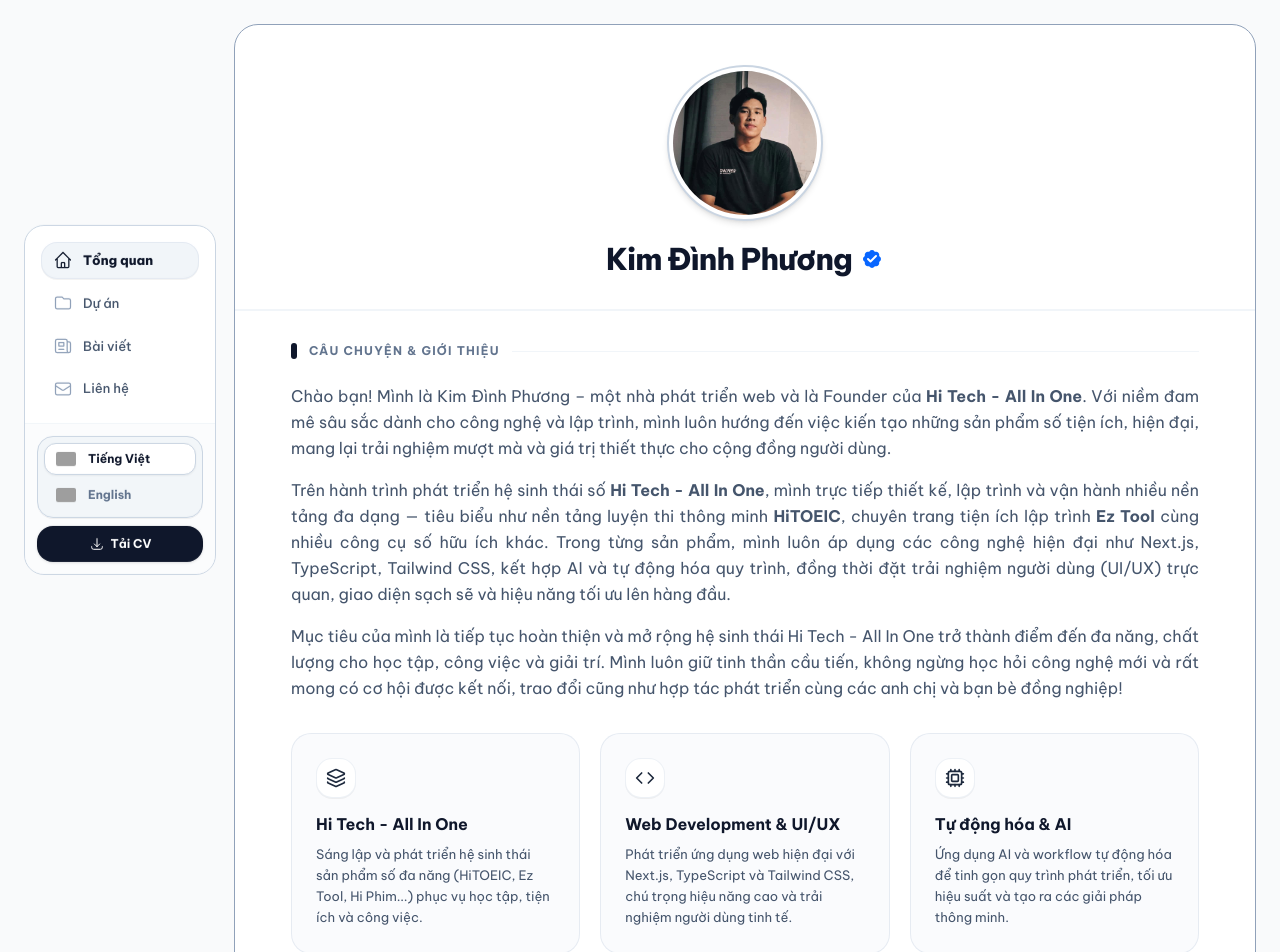
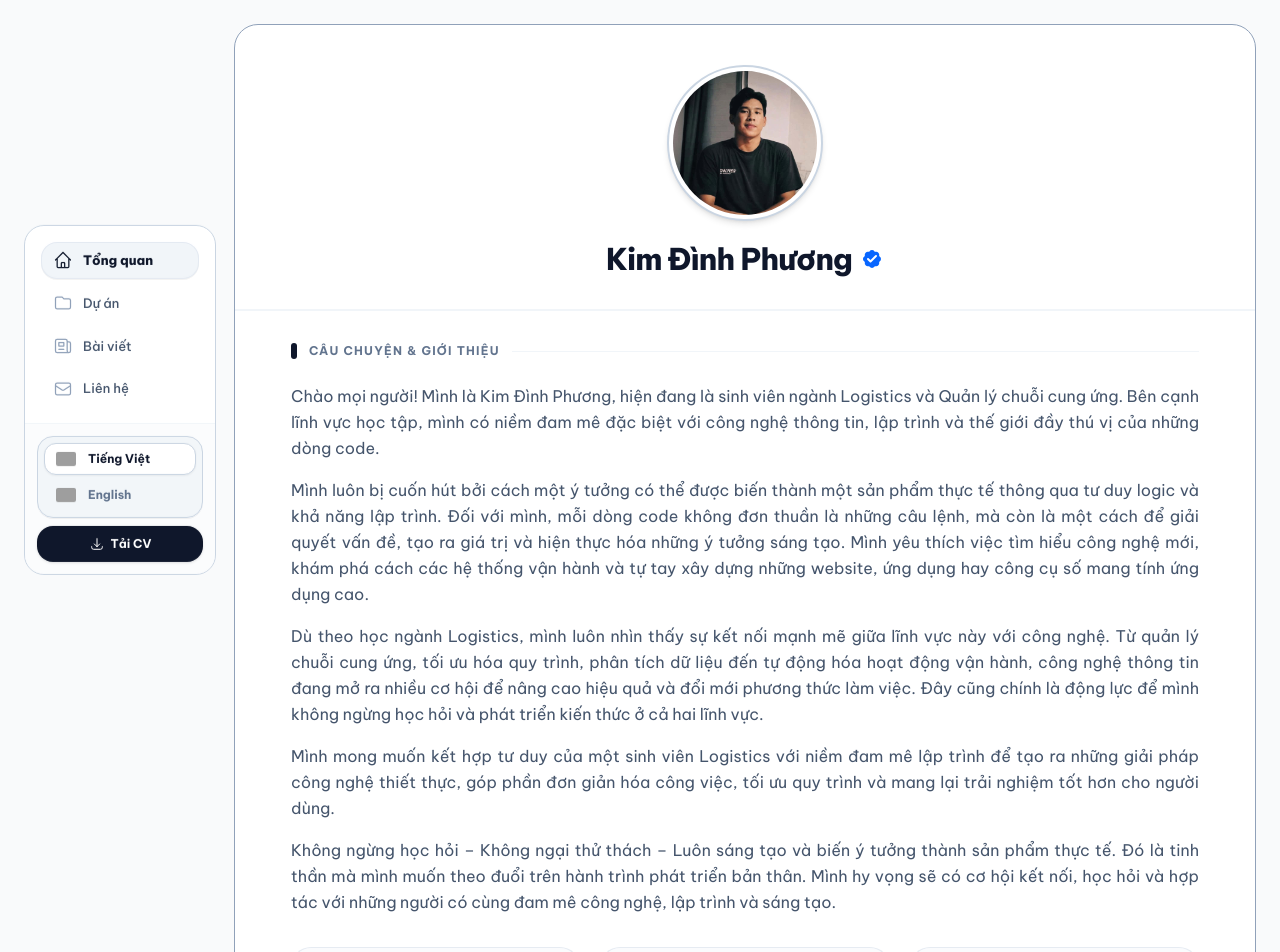
Before and after one commit to dinhphuong25/portfolio1, a Next.js app: page / in a window 1280 px wide. Shown: the top 952 px of the page. Built offline with nearby package versions, Linux system fonts and the light colour scheme; grey boxes are pictures that could not be loaded.

Commit message:
feat(about): update narrative story and remove founder references

```diff
--- a/src/app/layout.tsx
+++ b/src/app/layout.tsx
@@ -25,10 +25,10 @@ export const metadata: Metadata = {
   applicationName: "Kim Đình Phương Portfolio",
   title: {
     template: "%s | Kim Đình Phương",
-    default: "Kim Đình Phương - Founder @ Hi Tech - All In One"
+    default: "Kim Đình Phương - Portfolio"
   },
-  description: "Founder @ Hi Tech - All In One. Web Developer đam mê xây dựng các sản phẩm web hiện đại, UI/UX tối ưu và công cụ tiện ích cho cộng đồng.",
-  keywords: ["Hi Tech - All In One", "Kim Đình Phương", "Web Developer", "Next.js", "TypeScript", "HiTOEIC", "Ez Tool", "Portfolio"],
+  description: "Kim Đình Phương - Sinh viên ngành Logistics và Quản lý chuỗi cung ứng với niềm đam mê công nghệ thông tin và lập trình web.",
+  keywords: ["Kim Đình Phương", "Logistics", "Supply Chain", "Web Development", "Next.js", "TypeScript", "Portfolio"],
   authors: [{ name: "Kim Đình Phương", url: "https://dinhphuong.dev" }],
   creator: "Kim Đình Phương",
   publisher: "Kim Đình Phương",
@@ -47,8 +47,8 @@ export const metadata: Metadata = {
     canonical: "/",
   },
   openGraph: {
-    title: "Kim Đình Phương - Founder @ Hi Tech - All In One",
-    description: "Founder @ Hi Tech - All In One. Web Developer đam mê xây dựng các sản phẩm web hiện đại, UI/UX tối ưu và công cụ tiện ích.",
+    title: "Kim Đình Phương - Portfolio",
+    description: "Hồ sơ cá nhân và dự án của Kim Đình Phương - Sinh viên Logistics & Quản lý chuỗi cung ứng đam mê công nghệ và lập trình.",
     url: "https://dinhphuong.dev",
     siteName: "Kim Đình Phương Portfolio",
     images: [
@@ -75,8 +75,8 @@ export const metadata: Metadata = {
   },
   twitter: {
     card: "summary_large_image",
-    title: "Kim Đình Phương - Founder @ Hi Tech - All In One",
-    description: "Founder @ Hi Tech - All In One. Web Developer đam mê xây dựng các sản phẩm web hiện đại và công cụ số tiện ích.",
+    title: "Kim Đình Phương - Portfolio",
+    description: "Hồ sơ cá nhân và dự án của Kim Đình Phương - Sinh viên Logistics & Quản lý chuỗi cung ứng đam mê công nghệ và lập trình.",
     creator: "@kimdinhphuong",
       images: ["/twitter-image"],
   },
--- a/src/app/page.tsx
+++ b/src/app/page.tsx
@@ -2,23 +2,23 @@ import type { Metadata } from "next";
 import HomeClient from "@/components/pages/HomeClient";
 
 export const metadata: Metadata = {
-  title: "Kim Đình Phương | Founder @ Hi Tech - All In One",
+  title: "Kim Đình Phương | Portfolio",
   description:
-    "Portfolio của Kim Đình Phương - Founder @ Hi Tech - All In One. Khám phá các dự án web hiện đại, nền tảng số và công cụ tiện ích cho cộng đồng.",
+    "Portfolio của Kim Đình Phương - Sinh viên ngành Logistics và Quản lý chuỗi cung ứng với niềm đam mê công nghệ thông tin và lập trình web.",
   alternates: {
     canonical: "/",
   },
   openGraph: {
-    title: "Kim Đình Phương | Founder @ Hi Tech - All In One",
+    title: "Kim Đình Phương | Portfolio",
     description:
-      "Khám phá hồ sơ cá nhân và các dự án phát triển web, hệ sinh thái số Hi Tech - All In One của Kim Đình Phương.",
+      "Khám phá hồ sơ cá nhân và các dự án phát triển web của Kim Đình Phương.",
     url: "/",
     images: ["/opengraph-image"],
   },
   twitter: {
-    title: "Kim Đình Phương | Founder @ Hi Tech - All In One",
+    title: "Kim Đình Phương | Portfolio",
     description:
-      "Khám phá hồ sơ cá nhân và các sản phẩm số của Kim Đình Phương.",
+      "Khám phá hồ sơ cá nhân và các sản phẩm công nghệ của Kim Đình Phương.",
     images: ["/twitter-image"],
   },
 };
--- a/src/components/AboutSection.tsx
+++ b/src/components/AboutSection.tsx
@@ -3,7 +3,7 @@
 import React from "react";
 import TimelineSection from "./TimelineSection";
 import { useLanguage } from "@/context/LanguageContext";
-import { Layers, Code, Cpu, MapPin, Mail, ArrowUpRight } from "lucide-react";
+import { Box, Code, Cpu, MapPin, Mail, ArrowUpRight } from "lucide-react";
 import Reveal from "./Reveal";
 
 export default function AboutSection() {
@@ -12,9 +12,9 @@ export default function AboutSection() {
 
     const keyStrengths = isVi ? [
         {
-            title: "Hi Tech - All In One",
-            desc: "Sáng lập và phát triển hệ sinh thái sản phẩm số đa năng (HiTOEIC, Ez Tool, Hi Phim...) phục vụ học tập, tiện ích và công việc.",
-            icon: <Layers className="w-5 h-5 text-slate-800 dark:text-slate-200" />,
+            title: "Logistics & Chuỗi cung ứng",
+            desc: "Kết hợp tư duy quản trị chuỗi cung ứng, tối ưu hóa quy trình vận hành và phân tích luồng công việc thực tế.",
+            icon: <Box className="w-5 h-5 text-slate-800 dark:text-slate-200" />,
         },
         {
             title: "Web Development & UI/UX",
@@ -23,14 +23,14 @@ export default function AboutSection() {
         },
         {
             title: "Tự động hóa & AI",
-            desc: "Ứng dụng AI và workflow tự động hóa để tinh gọn quy trình phát triển, tối ưu hiệu suất và tạo ra các giải pháp thông minh.",
+            desc: "Ứng dụng AI và workflow tự động hóa để tinh gọn quy trình, tối ưu hiệu suất và tạo ra các giải pháp thông minh.",
             icon: <Cpu className="w-5 h-5 text-slate-800 dark:text-slate-200" />,
         },
     ] : [
         {
-            title: "Hi Tech - All In One",
-            desc: "Founding and scaling an all-in-one digital ecosystem (HiTOEIC, Ez Tool, Hi Phim...) for learning, developer tools, and entertainment.",
-            icon: <Layers className="w-5 h-5 text-slate-800 dark:text-slate-200" />,
+            title: "Logistics & Supply Chain",
+            desc: "Combining supply chain management thinking, operational process optimization, and practical workflow analysis.",
+            icon: <Box className="w-5 h-5 text-slate-800 dark:text-slate-200" />,
         },
         {
             title: "Web Development & UI/UX",
@@ -78,25 +78,37 @@ export default function AboutSection() {
                     {isVi ? (
                         <>
                             <p>
-                                Chào bạn! Mình là Kim Đình Phương – một nhà phát triển web và là Founder của <strong>Hi Tech - All In One</strong>. Với niềm đam mê sâu sắc dành cho công nghệ và lập trình, mình luôn hướng đến việc kiến tạo những sản phẩm số tiện ích, hiện đại, mang lại trải nghiệm mượt mà và giá trị thiết thực cho cộng đồng người dùng.
+                                Chào mọi người! Mình là Kim Đình Phương, hiện đang là sinh viên ngành Logistics và Quản lý chuỗi cung ứng. Bên cạnh lĩnh vực học tập, mình có niềm đam mê đặc biệt với công nghệ thông tin, lập trình và thế giới đầy thú vị của những dòng code.
                             </p>
                             <p>
-                                Trên hành trình phát triển hệ sinh thái số <strong>Hi Tech - All In One</strong>, mình trực tiếp thiết kế, lập trình và vận hành nhiều nền tảng đa dạng — tiêu biểu như nền tảng luyện thi thông minh <strong>HiTOEIC</strong>, chuyên trang tiện ích lập trình <strong>Ez Tool</strong> cùng nhiều công cụ số hữu ích khác. Trong từng sản phẩm, mình luôn áp dụng các công nghệ hiện đại như Next.js, TypeScript, Tailwind CSS, kết hợp AI và tự động hóa quy trình, đồng thời đặt trải nghiệm người dùng (UI/UX) trực quan, giao diện sạch sẽ và hiệu năng tối ưu lên hàng đầu.
+                                Mình luôn bị cuốn hút bởi cách một ý tưởng có thể được biến thành một sản phẩm thực tế thông qua tư duy logic và khả năng lập trình. Đối với mình, mỗi dòng code không đơn thuần là những câu lệnh, mà còn là một cách để giải quyết vấn đề, tạo ra giá trị và hiện thực hóa những ý tưởng sáng tạo. Mình yêu thích việc tìm hiểu công nghệ mới, khám phá cách các hệ thống vận hành và tự tay xây dựng những website, ứng dụng hay công cụ số mang tính ứng dụng cao.
                             </p>
                             <p>
-                                Mục tiêu của mình là tiếp tục hoàn thiện và mở rộng hệ sinh thái Hi Tech - All In One trở thành điểm đến đa năng, chất lượng cho học tập, công việc và giải trí. Mình luôn giữ tinh thần cầu tiến, không ngừng học hỏi công nghệ mới và rất mong có cơ hội được kết nối, trao đổi cũng như hợp tác phát triển cùng các anh chị và bạn bè đồng nghiệp!
+                                Dù theo học ngành Logistics, mình luôn nhìn thấy sự kết nối mạnh mẽ giữa lĩnh vực này với công nghệ. Từ quản lý chuỗi cung ứng, tối ưu hóa quy trình, phân tích dữ liệu đến tự động hóa hoạt động vận hành, công nghệ thông tin đang mở ra nhiều cơ hội để nâng cao hiệu quả và đổi mới phương thức làm việc. Đây cũng chính là động lực để mình không ngừng học hỏi và phát triển kiến thức ở cả hai lĩnh vực.
+                            </p>
+                            <p>
+                                Mình mong muốn kết hợp tư duy của một sinh viên Logistics với niềm đam mê lập trình để tạo ra những giải pháp công nghệ thiết thực, góp phần đơn giản hóa công việc, tối ưu quy trình và mang lại trải nghiệm tốt hơn cho người dùng.
+                            </p>
+                            <p>
+                                Không ngừng học hỏi – Không ngại thử thách – Luôn sáng tạo và biến ý tưởng thành sản phẩm thực tế. Đó là tinh thần mà mình muốn theo đuổi trên hành trình phát triển bản thân. Mình hy vọng sẽ có cơ hội kết nối, học hỏi và hợp tác với những người có cùng đam mê công nghệ, lập trình và sáng tạo.
                             </p>
                         </>
                     ) : (
                         <>
                             <p>
-                                Hello! I am Kim Dinh Phuong — a web developer and the Founder of <strong>Hi Tech - All In One</strong>. Driven by a deep passion for technology and software engineering, I am dedicated to building modern, versatile digital products that deliver seamless user experiences and practical value to the community.
+                                Hello everyone! I am Kim Dinh Phuong, currently a student majoring in Logistics and Supply Chain Management. Beyond my academic field, I have a deep passion for information technology, software development, and the fascinating world of coding.
                             </p>
                             <p>
-                                Through the journey of growing the <strong>Hi Tech - All In One</strong> digital ecosystem, I have personally designed, developed, and deployed diverse platforms — notably the smart exam preparation portal <strong>HiTOEIC</strong>, the developer utility hub <strong>Ez Tool</strong>, and other digital tools. In every project, I leverage modern web technologies including Next.js, TypeScript, and Tailwind CSS, integrated with AI workflows and automation, while prioritizing intuitive UI/UX design, clean layouts, and peak performance.
+                                I have always been intrigued by how an idea can turn into a real-world product through logical thinking and programming skills. To me, code is not just syntax and commands, but a way to solve problems, generate value, and bring creative ideas to life. I enjoy exploring new technologies, understanding how systems operate, and crafting websites, web applications, and practical digital tools.
                             </p>
                             <p>
-                                My vision is to continually innovate and scale Hi Tech - All In One into a reliable, comprehensive all-in-one platform for learning, productivity, and beyond. I maintain a continuous learning mindset and welcome any opportunity to connect, collaborate, and exchange insights with fellow developers, creators, and partners!
+                                Despite studying Logistics, I consistently see a powerful connection between this discipline and technology. From supply chain management, workflow optimization, and data analysis to operations automation, information technology unlocks tremendous opportunities to elevate efficiency and innovate operational workflows. This fuels my drive to continuously learn and advance across both domains.
+                            </p>
+                            <p>
+                                I aspire to combine the analytical mindset of a Logistics student with my passion for coding to create pragmatic technology solutions that simplify everyday work, optimize processes, and deliver better user experiences.
+                            </p>
+                            <p>
+                                Continuous learning – Embracing challenges – Relentlessly creating and turning ideas into tangible products. That is the mindset I pursue on my journey of personal and professional growth. I look forward to connecting, learning, and collaborating with fellow enthusiasts who share a love for technology, coding, and innovation.
                             </p>
                         </>
                     )}
--- a/src/components/pages/AboutPageClient.tsx
+++ b/src/components/pages/AboutPageClient.tsx
@@ -100,7 +100,7 @@ export default function AboutPageClient() {
                                 </div>
 
                                 <p className="text-sm sm:text-base font-semibold text-indigo-600 dark:text-indigo-400 mb-3">
-                                    Founder @ Hi Tech - All In One | Web Developer
+                                    Logistics &amp; Web Development
                                 </p>
 
                                 {/* Contact Pills Row */}
@@ -150,8 +150,8 @@ export default function AboutPageClient() {
                                 <div className="p-4 sm:p-5 bg-indigo-50/70 dark:bg-indigo-950/30 rounded-2xl border border-indigo-100 dark:border-indigo-900/40 relative">
                                     <p className="text-sm sm:text-base font-semibold text-indigo-900 dark:text-indigo-200 italic leading-relaxed">
                                         &ldquo;{isVi
-                                            ? "Mình tin rằng công nghệ và tư duy sản phẩm số là chìa khóa tạo ra các giải pháp đa năng, tinh gọn và mang lại giá trị thiết thực cho cộng đồng."
-                                            : "I believe technology and product-oriented design are the keys to building versatile, streamlined digital solutions that deliver real-world impact."}&rdquo;
+                                            ? "Không ngừng học hỏi – Không ngại thử thách – Luôn sáng tạo và biến ý tưởng thành sản phẩm thực tế."
+                                            : "Continuous learning – Embracing challenges – Relentlessly creating and turning ideas into tangible products."}&rdquo;
                                     </p>
                                 </div>
 
@@ -164,7 +164,7 @@ export default function AboutPageClient() {
                                     <p>
                                         {isVi ? (
                                             <>
-                                                Với vai trò là Founder của <strong className="font-bold text-slate-800 dark:text-slate-100">Hi Tech - All In One</strong>, mình dành trọn đam mê cho việc nghiên cứu và phát triển các sản phẩm web hiện đại. Mình chuyên sâu vào các công nghệ như Next.js, TypeScript, Tailwind CSS, kết hợp cùng trí tuệ nhân tạo (AI) và tự động hóa quy trình để tạo nên các ứng dụng hữu ích, hiệu năng cao.
+                                                Mình luôn bị cuốn hút bởi cách một ý tưởng có thể được biến thành một <strong className="font-bold text-slate-800 dark:text-slate-100">sản phẩm thực tế</strong> thông qua tư duy logic và khả năng lập trình. Đối với mình, mỗi dòng code không đơn thuần là những câu lệnh, mà còn là một cách để giải quyết vấn đề, tạo ra giá trị và hiện thực hóa những ý tưởng sáng tạo.
                                             </>
                                         ) : currentAbout[1]}
                                     </p>
@@ -172,7 +172,7 @@ export default function AboutPageClient() {
                                     <p>
                                         {isVi ? (
                                             <>
-                                                Các dự án trong hệ sinh thái số như <strong className="font-bold text-slate-800 dark:text-slate-100">HiTOEIC, Ez Tool, Hi Phim</strong> đều được mình tự tay xây dựng từ khâu lên ý tưởng, thiết kế giao diện (UI/UX) đến triển khai hạ tầng đám mây tối ưu.
+                                                Dù theo học ngành Logistics, mình luôn nhìn thấy <strong className="font-bold text-slate-800 dark:text-slate-100">sự kết nối mạnh mẽ giữa logistics với công nghệ</strong>. Từ quản lý chuỗi cung ứng, tối ưu hóa quy trình, phân tích dữ liệu đến tự động hóa hoạt động vận hành, công nghệ thông tin đang mở ra nhiều cơ hội để nâng cao hiệu quả và đổi mới phương thức làm việc.
                                             </>
                                         ) : currentAbout[2]}
                                     </p>
@@ -180,7 +180,7 @@ export default function AboutPageClient() {
                                     <p>
                                         {isVi ? (
                                             <>
-                                                Mục tiêu dài hạn của mình là tiếp tục mở rộng <strong className="font-bold text-indigo-600 dark:text-indigo-400">Hi Tech - All In One</strong> trở thành một hệ sinh thái số toàn diện, không ngừng nâng cao chất lượng trải nghiệm người dùng và đổi mới sáng tạo mỗi ngày.
+                                                Mình mong muốn kết hợp <strong className="font-bold text-indigo-600 dark:text-indigo-400">tư duy của một sinh viên Logistics với niềm đam mê lập trình</strong> để tạo ra những giải pháp công nghệ thiết thực, góp phần đơn giản hóa công việc, tối ưu quy trình và mang lại trải nghiệm tốt hơn cho người dùng.
                                             </>
                                         ) : currentAbout[3]}
                                     </p>
@@ -200,15 +200,15 @@ export default function AboutPageClient() {
                                         </div>
                                         <div>
                                             <h3 className="text-xs font-bold text-slate-400 dark:text-slate-500 uppercase tracking-wider">
-                                                {isVi ? "Vai Trò" : "Role"}
+                                                {isVi ? "Chuyên Ngành" : "Major"}
                                             </h3>
                                             <p className="text-xs font-bold text-slate-800 dark:text-white">
-                                                Founder & Product Lead
+                                                Logistics &amp; Supply Chain
                                             </p>
                                         </div>
                                     </div>
                                     <p className="text-xs text-slate-500 dark:text-slate-400 pl-11">
-                                        {isVi ? "Sáng lập & Phát triển Hi Tech - All In One" : "Founder of Hi Tech - All In One ecosystem"}
+                                        {isVi ? "Quản lý Chuỗi cung ứng & Tối ưu vận hành" : "Supply Chain Management & Process Optimization"}
                                     </p>
                                 </div>
 
--- a/src/data/profile.ts
+++ b/src/data/profile.ts
@@ -25,8 +25,8 @@ export interface ProfileData {
 
 export const profileData: ProfileData = {
   name: "Kim Đình Phương",
-  title: "Founder @ Hi Tech - All In One | Web Developer",
-  tagline: "Founder của hệ sinh thái số Hi Tech - All In One, đam mê xây dựng các sản phẩm web hiện đại, UI/UX tối ưu và giải pháp tiện ích.",
+  title: "Logistics & Web Development",
+  tagline: "Sinh viên ngành Logistics & Quản lý chuỗi cung ứng với niềm đam mê công nghệ thông tin và lập trình web.",
   location: {
     city: "Can Tho",
     country: "Vietnam",
@@ -44,11 +44,11 @@ export const profileData: ProfileData = {
     { platform: "GitHub", url: "https://github.com/kimdinhphuong", label: "@kimdinhphuong" },
   ],
   about: [
-    "Hello! I am Kim Dinh Phuong — a web developer and the Founder of Hi Tech - All In One.",
-    "Driven by a strong passion for software engineering and creative digital platforms, I focus on building high-performance web applications, developer tools, and smart digital products that serve real everyday needs.",
-    "Through the Hi Tech - All In One ecosystem, I build and operate impactful projects such as HiTOEIC, Ez Tool, and Hi Phim, applying modern technologies like Next.js, TypeScript, Tailwind CSS, and AI automation.",
-    "My long-term aspiration is to scale the Hi Tech - All In One ecosystem into a comprehensive all-in-one digital hub, continuously innovating and delivering delightful user experiences.",
-    "I believe in continuous learning, pragmatic code craftsmanship, and fostering meaningful collaborations with developers and tech enthusiasts.",
+    "Hello everyone! I am Kim Dinh Phuong, currently a student majoring in Logistics and Supply Chain Management. Beyond my academic field, I have a deep passion for information technology, software development, and the fascinating world of coding.",
+    "I have always been intrigued by how an idea can turn into a real-world product through logical thinking and programming skills. To me, code is not just syntax and commands, but a way to solve problems, generate value, and bring creative ideas to life.",
+    "Despite studying Logistics, I consistently see a powerful connection between this discipline and technology — from supply chain management and workflow optimization to operations automation and data analysis.",
+    "I aspire to combine the analytical mindset of a Logistics student with my passion for coding to create pragmatic technology solutions that simplify everyday work, optimize processes, and deliver better user experiences.",
+    "Continuous learning – Embracing challenges – Relentlessly creating and turning ideas into tangible products.",
   ],
   skills: [
     "Supply Chain Management",
```
